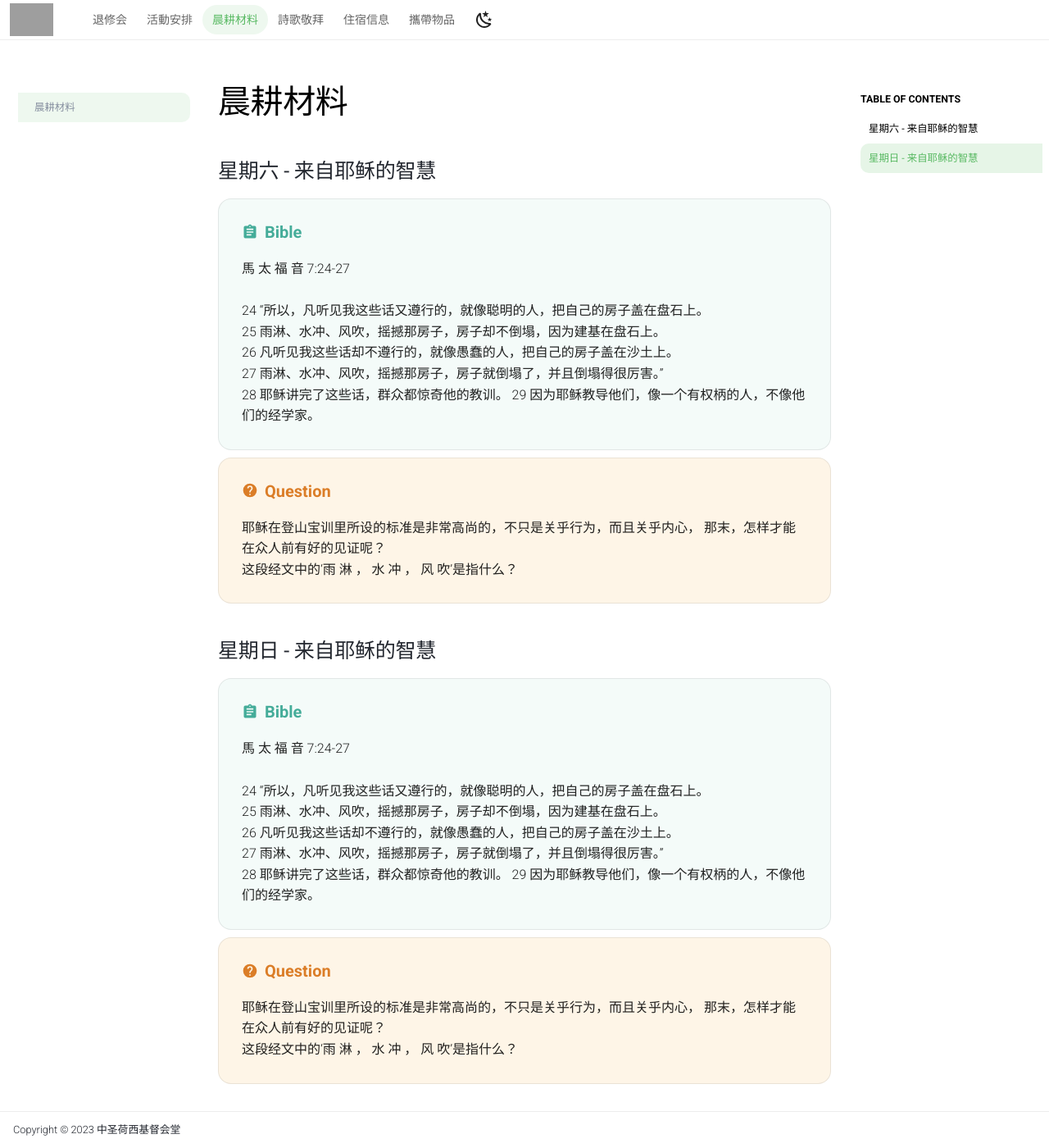
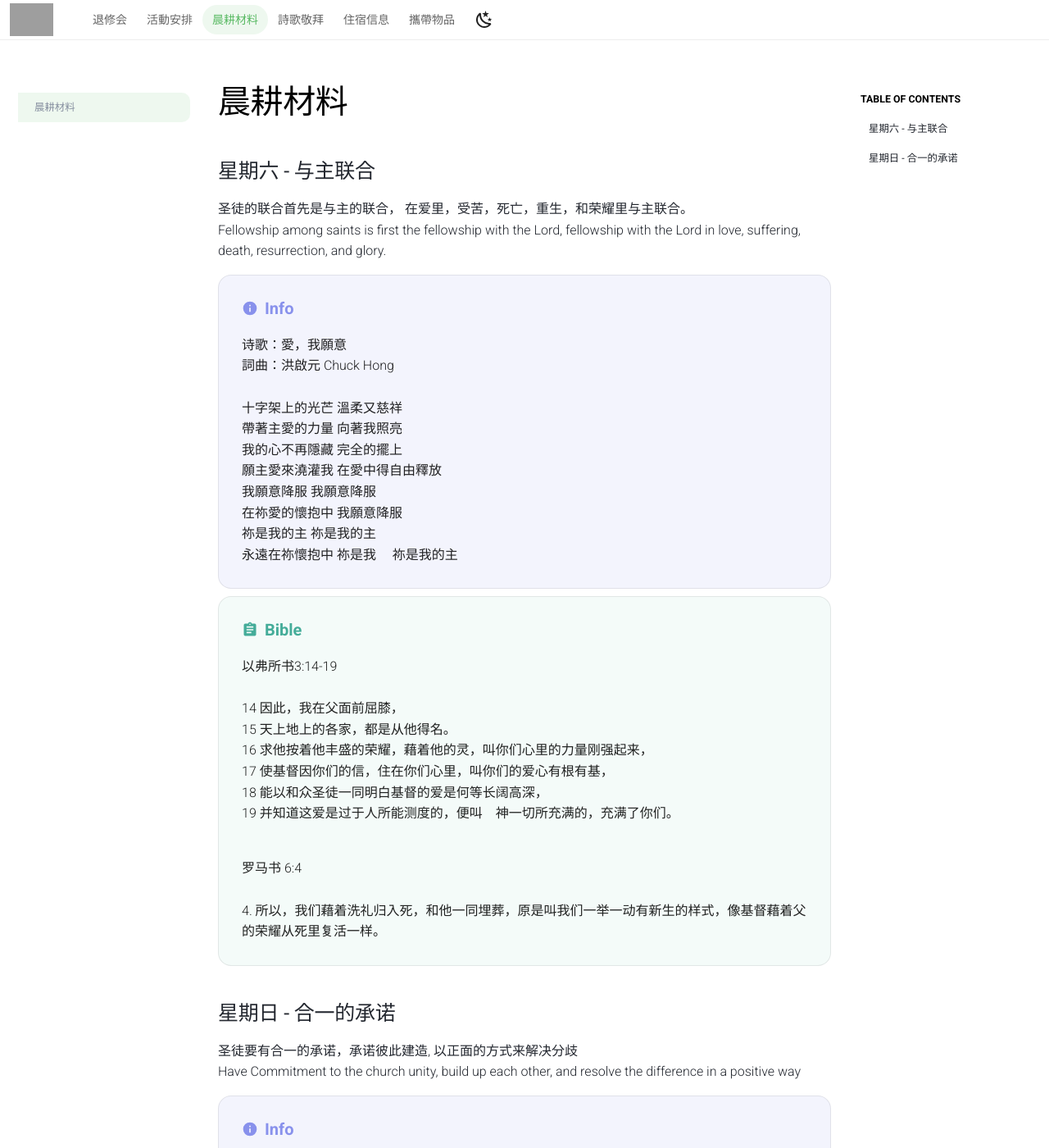
Before and after one commit to peng-mi/ccic-csj.github.io, an MkDocs documentation site: the page built from docs/src/晨耕材料.md, in a window 1280 px wide and 1400 px high. Shown: the whole window at 82% size. Built offline with MkDocs 1.6.1 and Material for MkDocs 9.7.7, drawn with Linux system fonts in a browser that asks for light colours; the version menu is left out; some of the changed text lies outside the part shown; grey boxes are pictures that could not be loaded.

Commit message:
update morning bible material

```diff
--- a/docs/src/晨耕材料.md
+++ b/docs/src/晨耕材料.md
@@ -1,35 +1,62 @@
 
 
-## 星期六 - 来自耶稣的智慧
+## 星期六 - 与主联合
+
+圣徒的联合首先是与主的联合， 在爱里，受苦，死亡，重生，和荣耀里与主联合。
+<br>
+Fellowship among saints is first the fellowship with the Lord, fellowship with the Lord in love, suffering, death, resurrection, and glory.
+
+!!! info
+
+    诗歌：愛，我願意 <br>
+    詞曲：洪啟元 Chuck Hong <br><br>
+    十字架上的光芒 溫柔又慈祥 <br>
+    帶著主愛的力量 向著我照亮 <br>
+    我的心不再隱藏 完全的擺上 <br>
+    願主愛來澆灌我 在愛中得自由釋放 <br>
+    我願意降服 我願意降服 <br>
+    在祢愛的懷抱中 我願意降服 <br>
+    祢是我的主 祢是我的主<br>
+    永遠在祢懷抱中 祢是我 　祢是我的主
+
+!!! bible
+
+    以弗所书3:14-19 <br><br>
+    14 因此，我在父面前屈膝，<br>
+    15 天上地上的各家，都是从他得名。<br>
+    16 求他按着他丰盛的荣耀，藉着他的灵，叫你们心里的力量刚强起来，<br>
+    17 使基督因你们的信，住在你们心里，叫你们的爱心有根有基，<br>
+    18 能以和众圣徒一同明白基督的爱是何等长阔高深， <br>
+    19 并知道这爱是过于人所能测度的，便叫　神一切所充满的，充满了你们。<br><br>
+
+    罗马书 6:4 <br><br>
+    4. 所以，我们藉着洗礼归入死，和他一同埋葬，原是叫我们一举一动有新生的样式，像基督藉着父的荣耀从死里复活一样。
+
+## 星期日 - 合一的承诺
+
+圣徒要有合一的承诺，承诺彼此建造, 以正面的方式来解决分歧
+<br>
+Have Commitment to the church unity, build up each other, and resolve the difference in a positive way
+
+
+!!! info
+
+    诗歌： 爱的真谛 <br><br>
+    爱是恒久忍耐，又有恩慈；<br>
+    爱是不嫉妒； <br>
+    爱是不自夸，不张狂， 不做害羞的事，不求自己的益处，<br>
+    不轻易发怒，不计算人的恶， 不喜欢不义，只喜欢真理； <br>
+    凡事包容，凡事相信，凡事盼望，凡事忍耐。 <br>
+    爱是永不止息。 (哥林多前书 13:4-7)
 
 
 !!! bible
 
-    馬 太 福 音 7:24-27 <br><br>
-    24 “所以，凡听见我这些话又遵行的，就像聪明的人，把自己的房子盖在盘石上。<br>
-    25 雨淋、水冲、风吹，摇撼那房子，房子却不倒塌，因为建基在盘石上。<br>
-    26 凡听见我这些话却不遵行的，就像愚蠢的人，把自己的房子盖在沙土上。<br>
-    27 雨淋、水冲、风吹，摇撼那房子，房子就倒塌了，并且倒塌得很厉害。”<br>
-    28 耶稣讲完了这些话，群众都惊奇他的教训。 29 因为耶稣教导他们，像一个有权柄的人，不像他们的经学家。
-
-!!! question
-
-    耶稣在登山宝训里所设的标准是非常高尚的，不只是关乎行为，而且关乎内心， 那末，怎样才能在众人前有好的见证呢？<br>
-    这段经文中的‘雨 淋 ， 水 冲 ， 风 吹’是指什么？
-
-## 星期日 - 来自耶稣的智慧
-
-
-!!! bible
-
-    馬 太 福 音 7:24-27 <br><br>
-    24 “所以，凡听见我这些话又遵行的，就像聪明的人，把自己的房子盖在盘石上。<br>
-    25 雨淋、水冲、风吹，摇撼那房子，房子却不倒塌，因为建基在盘石上。<br>
-    26 凡听见我这些话却不遵行的，就像愚蠢的人，把自己的房子盖在沙土上。<br>
-    27 雨淋、水冲、风吹，摇撼那房子，房子就倒塌了，并且倒塌得很厉害。”<br>
-    28 耶稣讲完了这些话，群众都惊奇他的教训。 29 因为耶稣教导他们，像一个有权柄的人，不像他们的经学家。
-
-!!! question
-
-    耶稣在登山宝训里所设的标准是非常高尚的，不只是关乎行为，而且关乎内心， 那末，怎样才能在众人前有好的见证呢？<br>
-    这段经文中的‘雨 淋 ， 水 冲 ， 风 吹’是指什么？
+    罗马书：14:13-19 <br><br>
+    13 所以，我们不可再彼此论断，宁可定意谁也不给弟兄放下绊脚跌人之物。 <br>
+    14 我凭着主耶稣确知深信，凡物本来没有不洁净的；惟独人以为不洁净的，在他就不洁净了。 <br>
+    15 你若因食物叫弟兄忧愁，就不是按着爱人的道理行。基督已经替他死，你不可因你的食物叫他败坏。 <br>
+    16 不可叫你的善被人毁谤； <br>
+    17 因为　神的国不在乎吃喝，只在乎公义、和平，并圣灵中的喜乐。<br>
+    18 在这几样上服事基督的，就为　神所喜悦，又为人所称许。<br>
+    19 所以，我们务要追求和睦的事与彼此建立德行的事
```
